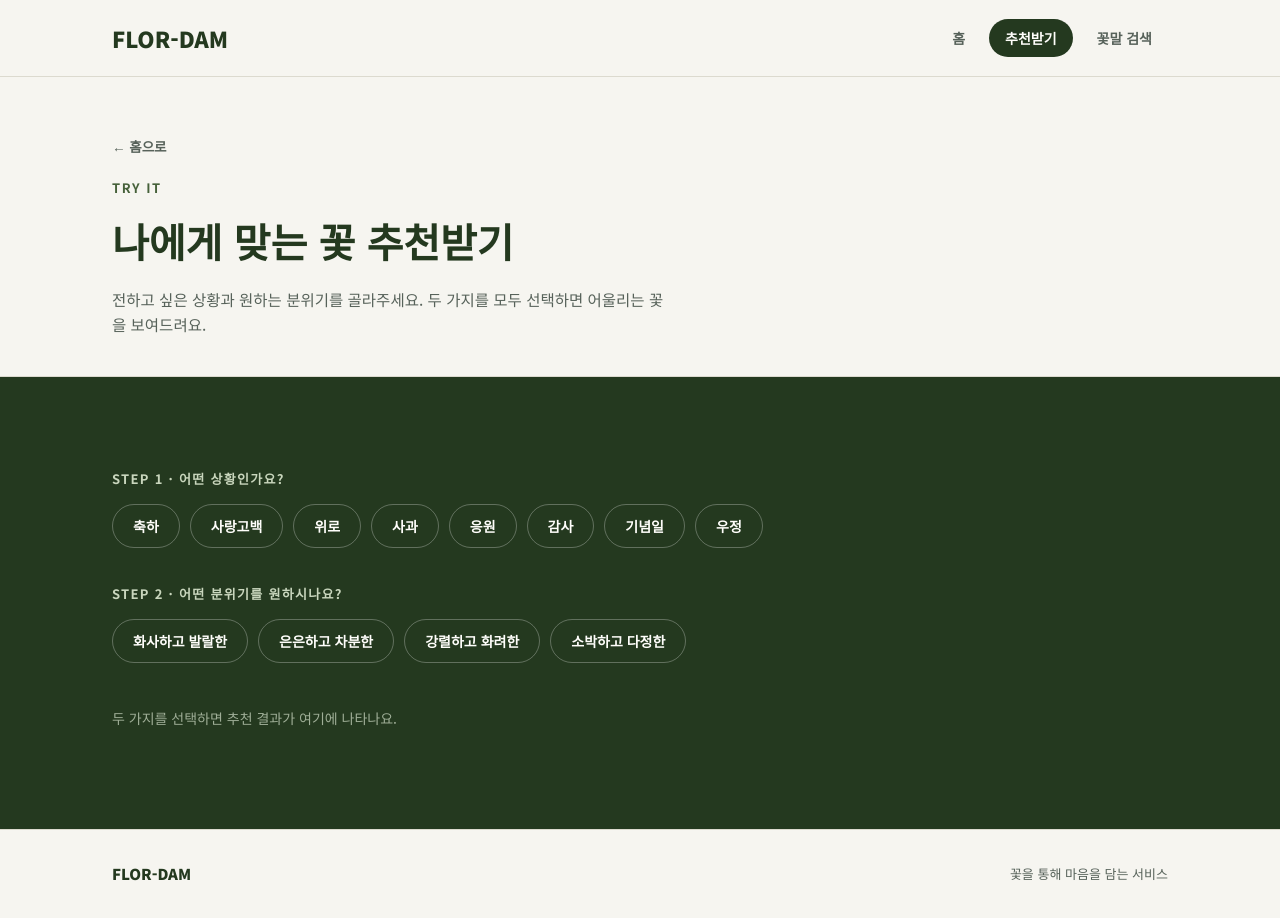
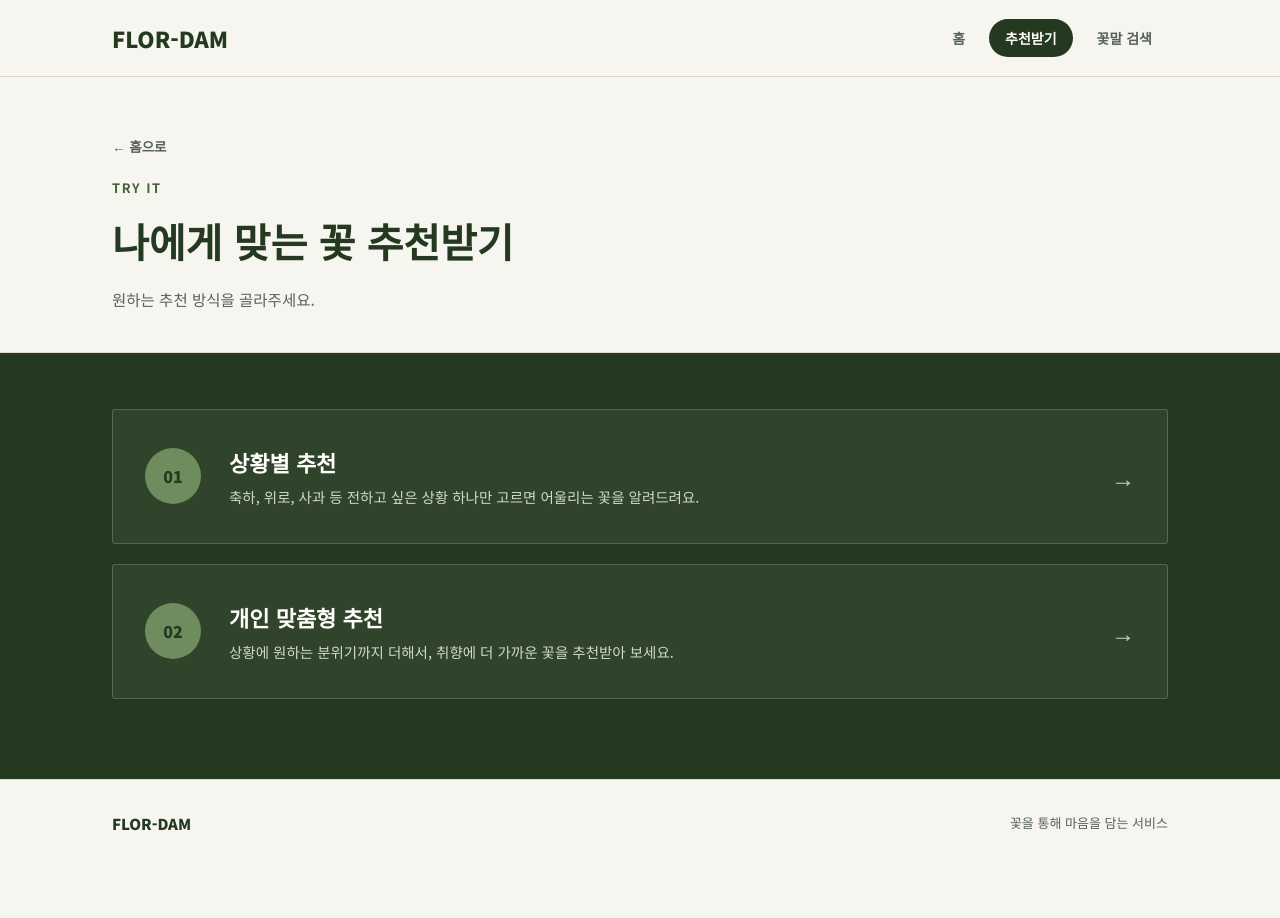
Before and after one commit to APPS-sookmyung/2026-FLORDAM, a React (Vite) app: page / in a window 1280 px wide. Both pictures are taken after a click on the button "추천받기". After the commit the page ends 868 px from the top, so only its background shows below. Built offline with nearby package versions, Linux system fonts and the light colour scheme.

Commit message:
Feat: 추천받기 화면 분리

```diff
--- a/src/pages/Recommend.jsx
+++ b/src/pages/Recommend.jsx
@@ -5,34 +5,133 @@ import FlowerCard from '../components/FlowerCard.jsx'
 const SITUATIONS = ['축하', '사랑고백', '위로', '사과', '응원', '감사', '기념일', '우정']
 const MOODS = ['화사하고 발랄한', '은은하고 차분한', '강렬하고 화려한', '소박하고 다정한']
 
+const HEADERS = {
+  select: {
+    title: '나에게 맞는 꽃 추천받기',
+    desc: '원하는 추천 방식을 골라주세요.',
+  },
+  situation: {
+    title: '상황별 추천',
+    desc: '전하고 싶은 상황을 고르면 어울리는 꽃을 보여드려요.',
+  },
+  personal: {
+    title: '개인 맞춤형 추천',
+    desc: '상황과 분위기를 함께 골라, 취향에 더 가까운 꽃을 추천받아 보세요.',
+  },
+}
+
+const hasTag = (list, value) => (list || []).includes(value)
+
 export default function Recommend({ goTo }) {
+  const [mode, setMode] = useState('select')
+  const header = HEADERS[mode]
+
+  return (
+    <div>
+      <div className="subpage-hero">
+        <div className="wrap">
+          {mode === 'select' ? (
+            <button className="back-link" onClick={() => goTo('home')}>← 홈으로</button>
+          ) : (
+            <button className="back-link" onClick={() => setMode('select')}>← 추천 방식 선택으로</button>
+          )}
+          <div className="kicker">Try it</div>
+          <h2 className="section-title">{header.title}</h2>
+          <p className="section-desc">{header.desc}</p>
+        </div>
+      </div>
+
+      <div className="demo-body">
+        <div className="wrap">
+          {mode === 'select' && <ModeSelect onSelect={setMode} />}
+          {mode === 'situation' && <SituationMode />}
+          {mode === 'personal' && <PersonalMode />}
+        </div>
+      </div>
+    </div>
+  )
+}
+
+function ModeSelect({ onSelect }) {
+  return (
+    <div className="mode-list">
+      <button className="mode-card" onClick={() => onSelect('situation')}>
+        <div className="mode-num">01</div>
+        <div className="mode-body">
+          <h3>상황별 추천</h3>
+          <p>축하, 위로, 사과 등 전하고 싶은 상황 하나만 고르면 어울리는 꽃을 알려드려요.</p>
+        </div>
+        <div className="mode-arrow">→</div>
+      </button>
+
+      <button className="mode-card" onClick={() => onSelect('personal')}>
+        <div className="mode-num">02</div>
+        <div className="mode-body">
+          <h3>개인 맞춤형 추천</h3>
+          <p>상황에 원하는 분위기까지 더해서, 취향에 더 가까운 꽃을 추천받아 보세요.</p>
+        </div>
+        <div className="mode-arrow">→</div>
+      </button>
+    </div>
+  )
+}
+
+function SituationMode() {
+  const [situation, setSituation] = useState(null)
+
+  const matches = useMemo(() => {
+    if (!situation) return []
+    return flowers.filter((f) => hasTag(f.situations, situation)).slice(0, 6)
+  }, [situation])
+
+  return (
+    <>
+      <div className="step-label">어떤 상황인가요?</div>
+      <div className="chip-row">
+        {SITUATIONS.map((s) => (
+          <button
+            key={s}
+            className={`chip ${situation === s ? 'active' : ''}`}
+            onClick={() => setSituation(s)}
+          >
+            {s}
+          </button>
+        ))}
+      </div>
+
+      <div className="result-area">
+        <div className="result-hint">
+          {situation
+            ? <><strong>'{situation}'</strong>에 어울리는 꽃이에요.</>
+            : '상황을 선택하면 추천 결과가 여기에 나타나요.'}
+        </div>
+        <div className="result-cards">
+          {matches.map((f) => (
+            <FlowerCard flower={f} key={f.id || f.name} variant="dark" />
+          ))}
+        </div>
+      </div>
+    </>
+  )
+}
+
+function PersonalMode() {
   const [situation, setSituation] = useState(null)
   const [mood, setMood] = useState(null)
 
   const { matches, usedFallback } = useMemo(() => {
     if (!situation || !mood) return { matches: [], usedFallback: false }
-    let list = flowers.filter((f) => (f.situations || []).includes(situation) && (f.moods || []).includes(mood))
+    let list = flowers.filter((f) => hasTag(f.situations, situation) && hasTag(f.moods, mood))
     let fallback = false
     if (list.length === 0) {
-      list = flowers.filter((f) => (f.situations || []).includes(situation))
+      list = flowers.filter((f) => hasTag(f.situations, situation))
       fallback = true
     }
     return { matches: list.slice(0, 4), usedFallback: fallback }
   }, [situation, mood])
 
   return (
-    <div>
-      <div className="subpage-hero">
-        <div className="wrap">
-          <button className="back-link" onClick={() => goTo('home')}>← 홈으로</button>
-          <div className="kicker">Try it</div>
-          <h2 className="section-title">나에게 맞는 꽃 추천받기</h2>
-          <p className="section-desc">전하고 싶은 상황과 원하는 분위기를 골라주세요. 두 가지를 모두 선택하면 어울리는 꽃을 보여드려요.</p>
-        </div>
-      </div>
-
-      <div className="demo-body">
-        <div className="wrap">
+    <>
       <div className="step-label">STEP 1 · 어떤 상황인가요?</div>
       <div className="chip-row">
         {SITUATIONS.map((s) => (
@@ -75,8 +174,6 @@ export default function Recommend({ goTo }) {
           ))}
         </div>
       </div>
-        </div>
-      </div>
-    </div>
+    </>
   )
 }
--- a/src/styles.css
+++ b/src/styles.css
@@ -120,3 +120,29 @@ footer .fnote{font-size:13px;color:var(--stone);}
   .hero .grid{grid-template-columns:1fr;}
   .hero-visual{order:-1;max-height:260px;}
 }
+
+/* 추천 선택 부분 */
+.mode-list{display:flex;flex-direction:column;gap:20px;}
+.mode-card{
+  display:flex;align-items:center;gap:28px;width:100%;text-align:left;
+  background:rgba(255,255,255,0.06);
+  border:1px solid rgba(255,255,255,0.18);
+  border-radius:3px;padding:36px 32px;color:var(--white);cursor:pointer;
+  transition:background .2s, border-color .2s, transform .2s;
+}
+.mode-card:hover{background:rgba(255,255,255,0.12);border-color:var(--sage-pale);transform:translateY(-2px);}
+.mode-num{
+  width:56px;height:56px;border-radius:50%;flex-shrink:0;
+  background:var(--sage);color:var(--ink);
+  display:flex;align-items:center;justify-content:center;
+  font-weight:900;font-size:16px;
+}
+.mode-body{flex:1;}
+.mode-body h3{font-size:22px;font-weight:900;margin-bottom:8px;}
+.mode-body p{font-size:14.5px;color:#cfd9c9;}
+.mode-arrow{font-size:24px;color:var(--sage-pale);}
+@media(max-width:640px){
+  .mode-card{padding:24px 20px;gap:16px;}
+  .mode-num{width:44px;height:44px;font-size:14px;}
+  .mode-body h3{font-size:18px;}
+}
```
Lines whose indentation alone changed are shown as unchanged.
